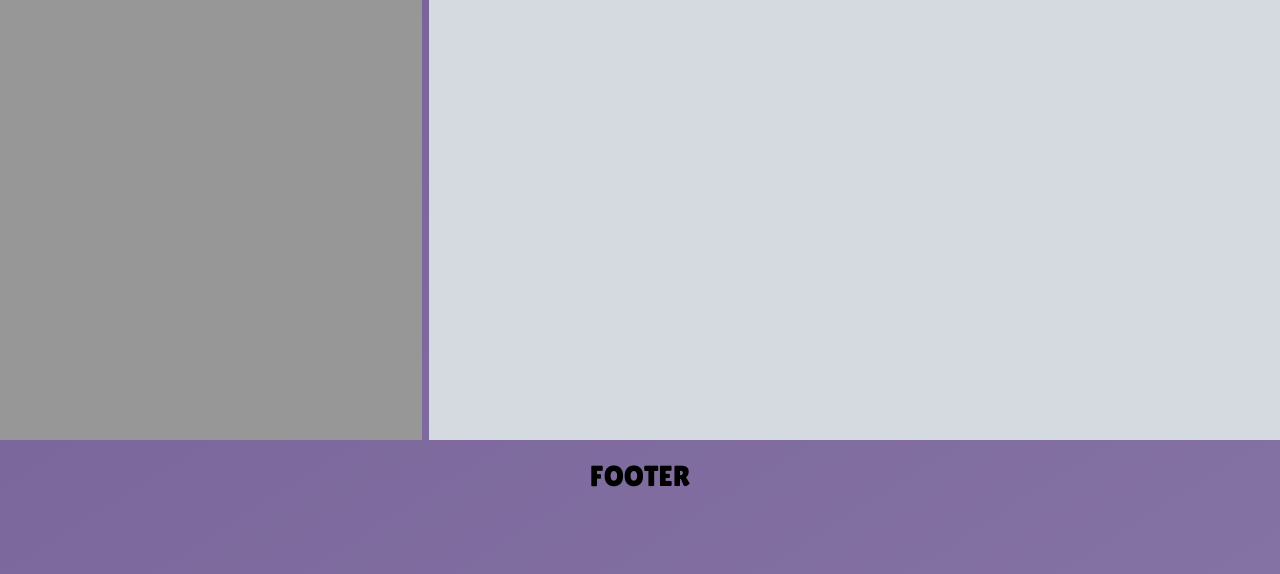
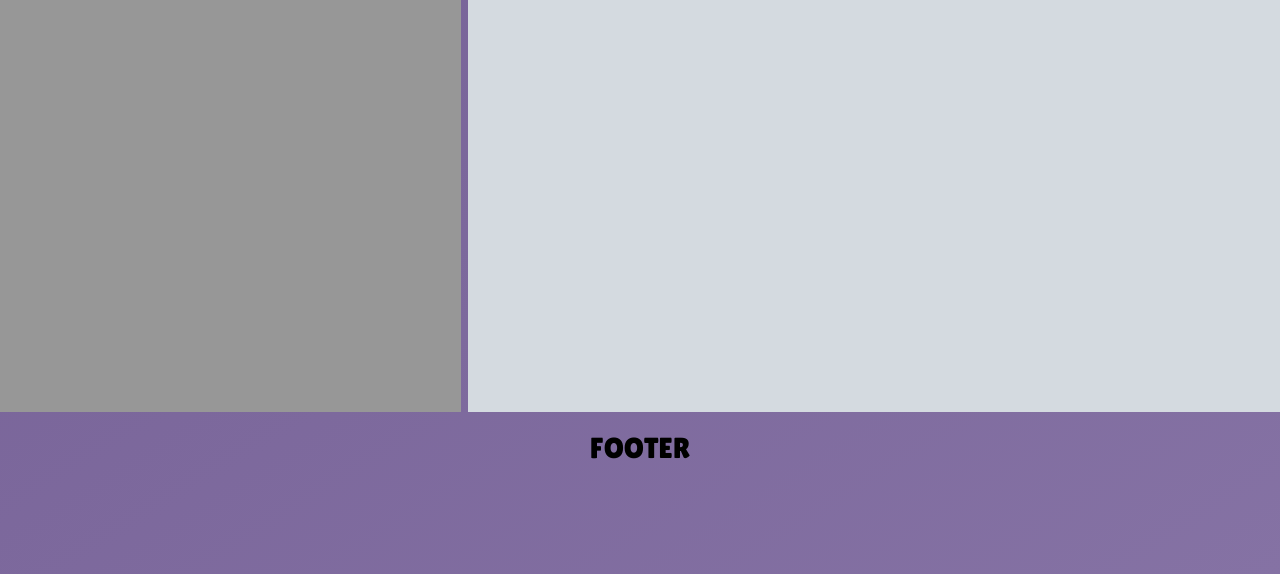
Before and after one commit to cgoconnor/gulp-practice, a website: page app/index.html in a window 1280 px wide. Shown: the part 226-800 px from the top of the page. Drawn offline with Linux system fonts and the light colour scheme.

Commit message:
Adds 1040px media query

```diff
--- a/app/scss/app.scss
+++ b/app/scss/app.scss
@@ -96,4 +96,16 @@ footer {
         'c'
         'f';
     }
+
+    @media all and (min-width: 1040px){
+      grid-template-columns: auto;
+      grid-template-rows: auto;
+      grid-template-areas:
+      's s n n n n'
+      's s c c c c'
+      's s c c c c'
+      's s c c c c'
+      's s c c c c'
+      'f f f f f f';
+    }
 }
```
Also changed, not shown: app/css/app.css.
